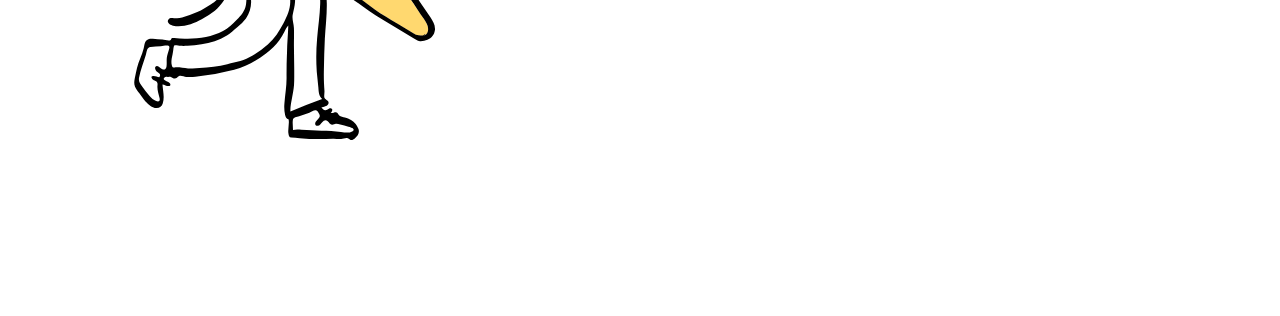
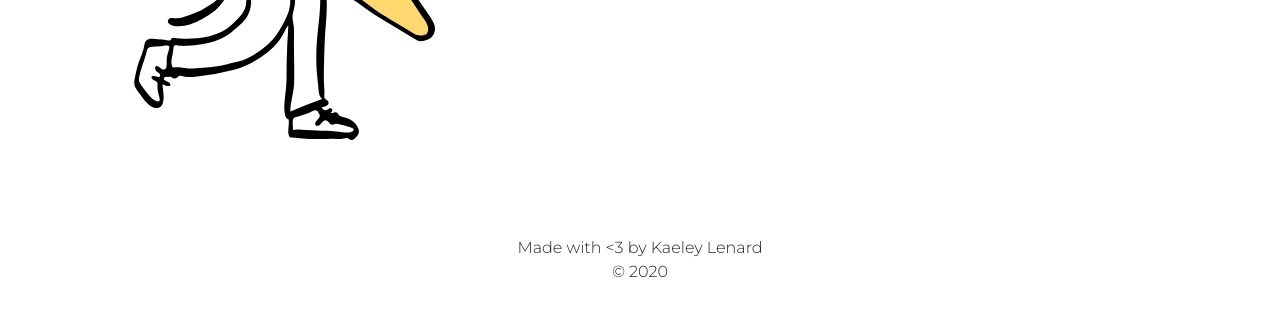
Before and after one commit to kaeleylenard/personal-website, a plain HTML site: page index.html in a window 1280 px wide. Shown: the part 3300-3616 px from the top of the page. Before the commit the page ends 3536 px from the top, so only its background shows below. Drawn offline with nearby package versions, Linux system fonts and the light colour scheme.

Commit message:
footer credits

```diff
--- a/index.html
+++ b/index.html
@@ -176,3 +176,7 @@
 </div>
 
 <br /><br /><br /><br />
+
+<center><p> Made with <3 by Kaeley Lenard <br /> © 2020</p></center>
+
+<br />
```
